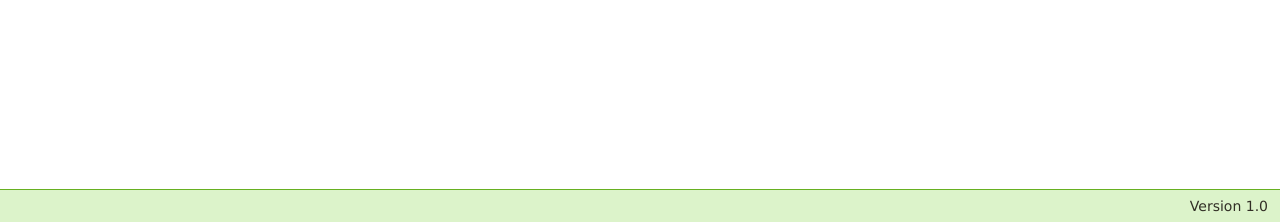
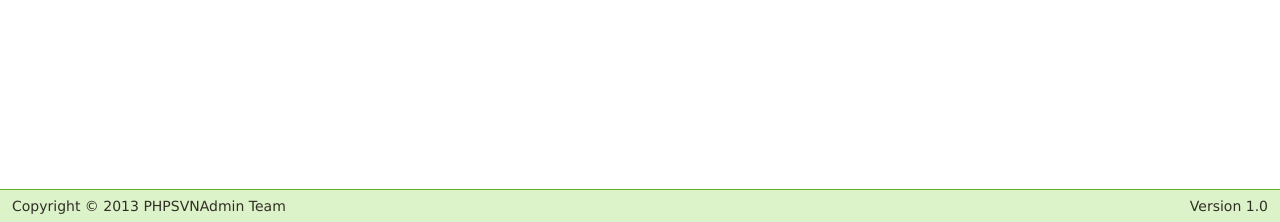
Before and after one commit to jamesfancy/phpsvnadmin, a PHP site: page / in a window 1280 px wide. Shown: the part 578-800 px from the top of the page. Run offline with PHP 8.4, Linux system fonts and the light colour scheme; style sheets or scripts are compiled from the project's sources.

Commit message:
add copyright in footer.

```diff
--- a/inc/footer.inc.php
+++ b/inc/footer.inc.php
@@ -1,9 +1,8 @@
 <?php
 require_once dirname(__FILE__) . '/common.inc.php';
-
-global $config;
 ?>
 
 <div id="pageFooter" class="footer">
+    <span id="copyright">Copyright &copy 2013 PHPSVNAdmin Team</span>
     <span id="version">Version <?php echo Env::version ?></span>
 </div>
--- a/style/def.less
+++ b/style/def.less
@@ -111,8 +111,14 @@ div.footer {
     border-top: 1px solid @darkBg;
     font-family: "Lucida Grande", Tahoma, sans-serif;
 
+    #copyright {
+        .lfloat;
+        line-height: 32px;
+        margin-left: 12px;
+    }
+
     #version {
-        float: right;
+        .rfloat;
         line-height: 32px;
         margin-right: 12px;
     }
```
